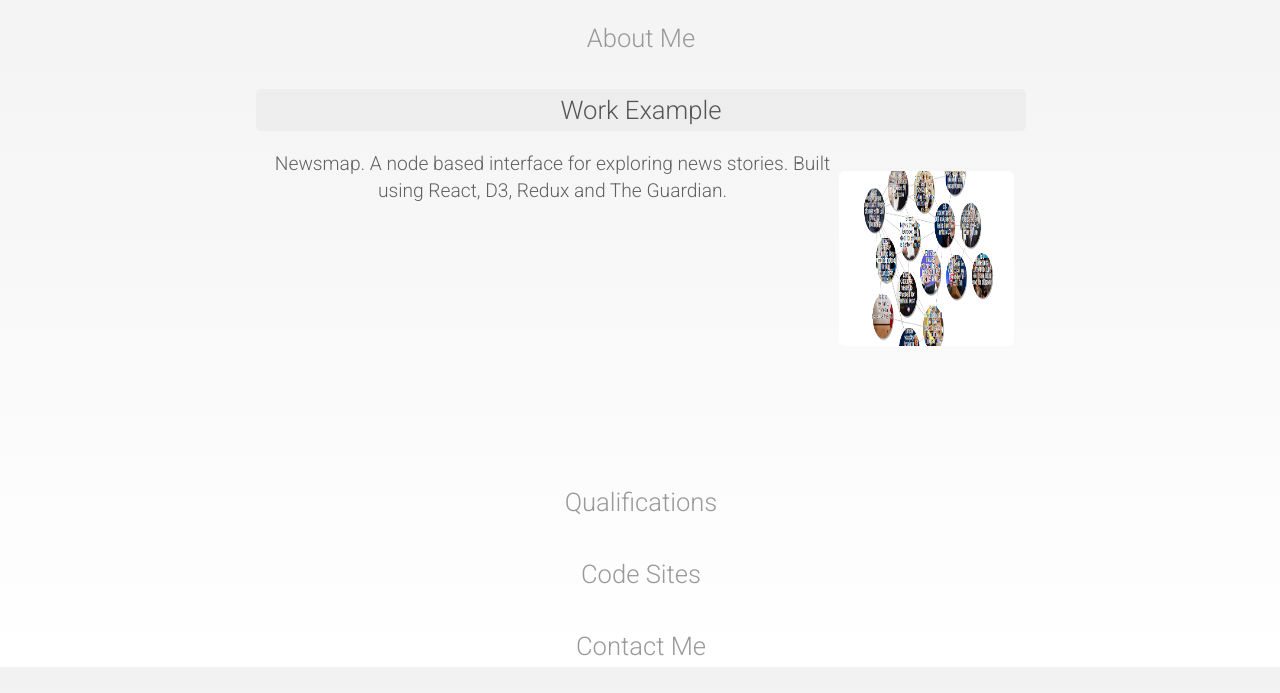
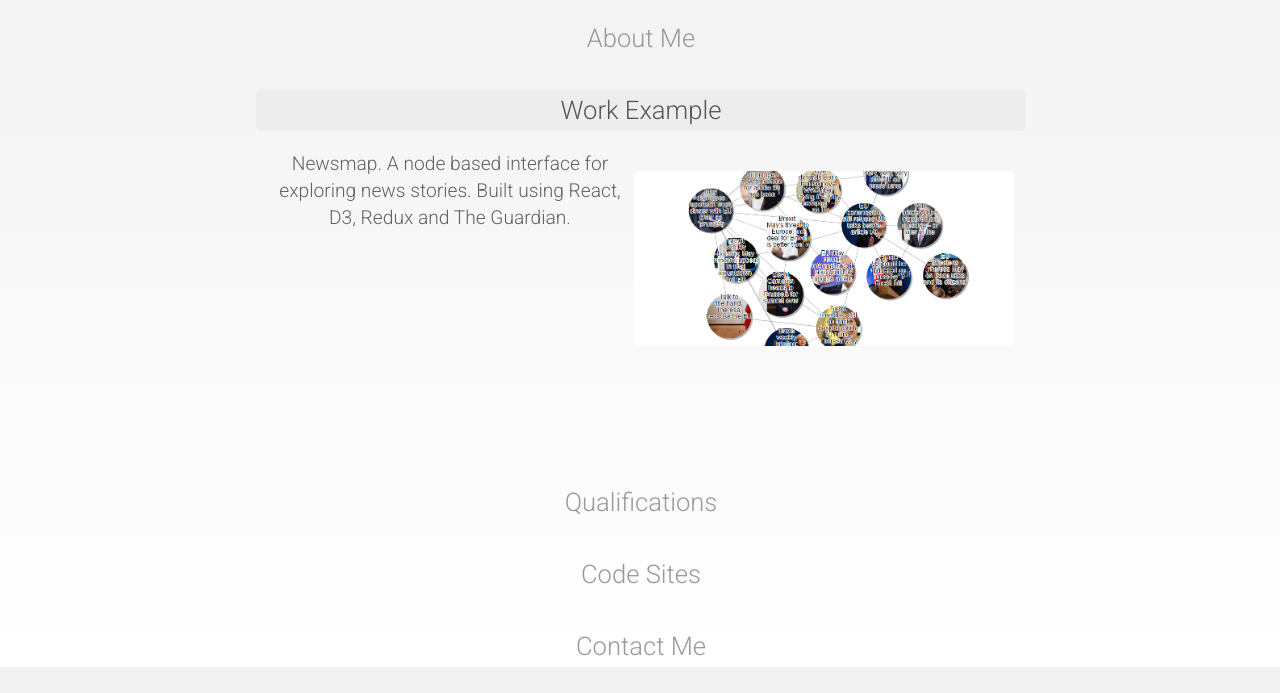
Before and after one commit to mattbeevor/mattbeevor.github.io, a plain HTML site: page index.html in a window 1280 px wide. Both pictures are taken after a click on the label "Work Example". Shown: the part 79-772 px from the top of the page. Drawn offline with Linux system fonts and the light colour scheme.

Commit message:
Update style.css

```diff
--- a/style.css
+++ b/style.css
@@ -9,14 +9,15 @@ body {
     overflow:hidden;
 }
 
-#profile {
+#example {
 	border-radius: 5px;
-    margin: 0px 20px 0px 0px;
+	    float: right;
+    margin: 20px 0px 0px 0px;
 	width:380px;
 	height:175px;
 }
 
-#example {
+#profile {
 	border-radius: 5px;
     float: right;
     margin: 20px 0px 0px 0px;
```
